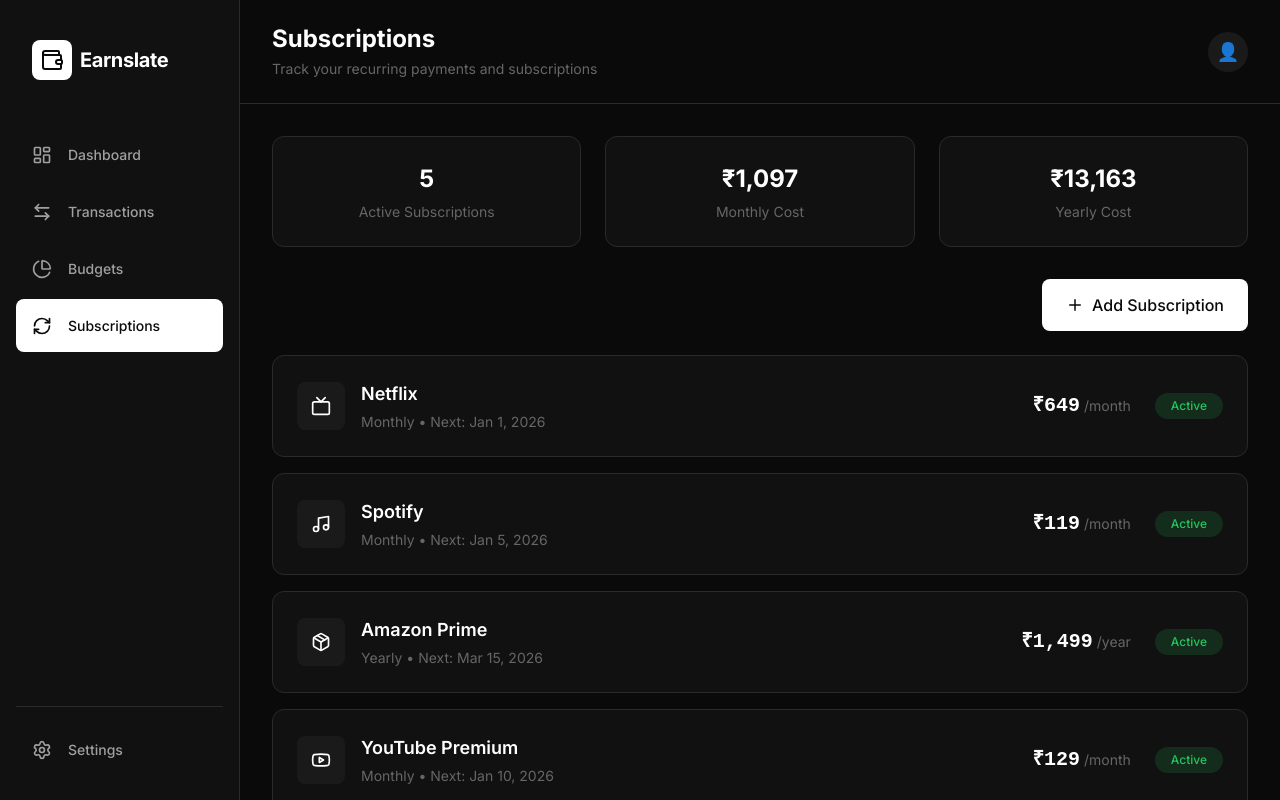
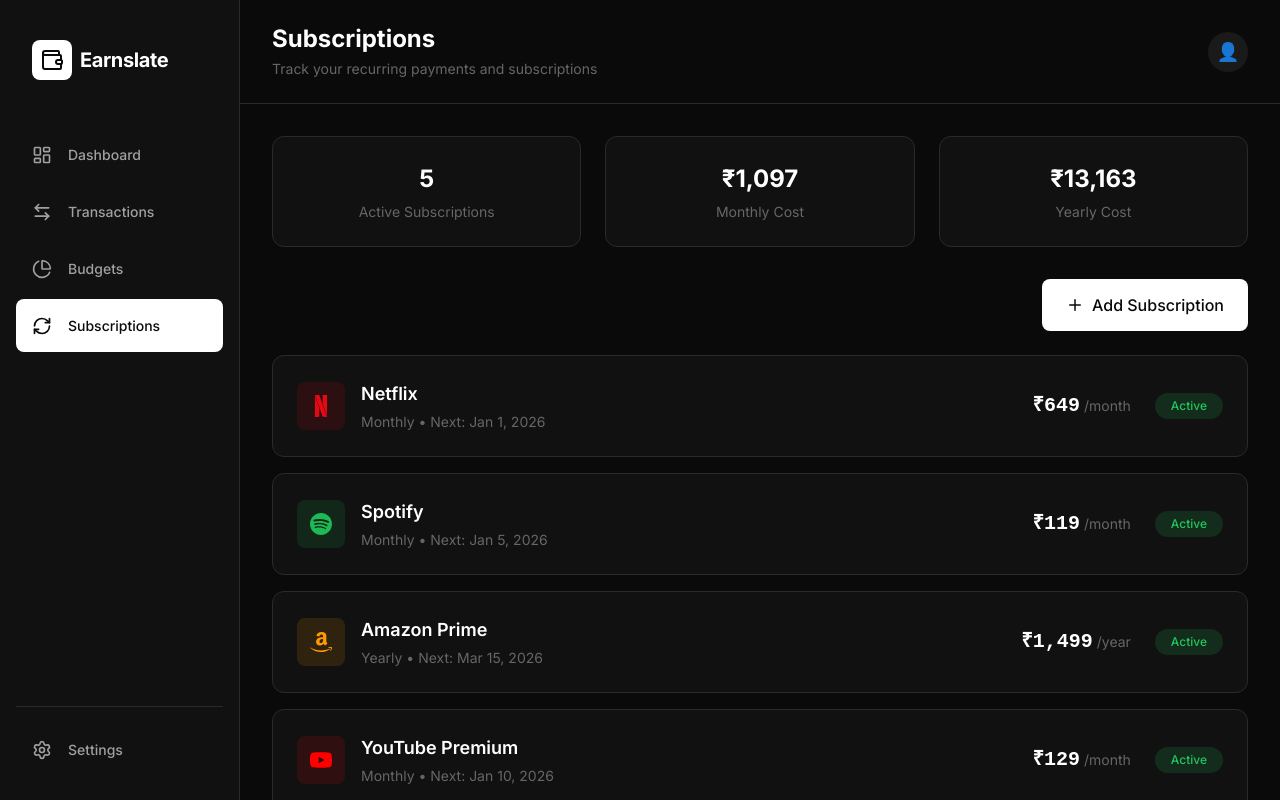
Before and after one commit to qtremors/earnslate, a Next.js app in the folder earnslate-app/: page /subscriptions in a window 1280 px wide. Built offline with nearby package versions, Linux system fonts and the light colour scheme.

Commit message:
feat: add brand icons for subscription services
- Added react-icons package for brand logos
- Netflix, Spotify, Amazon, YouTube, iCloud show actual logos
- Each service icon uses its brand color as background tint

```diff
--- a/earnslate-app/package.json
+++ b/earnslate-app/package.json
@@ -12,7 +12,8 @@
     "lucide-react": "^0.561.0",
     "next": "16.0.10",
     "react": "19.2.1",
-    "react-dom": "19.2.1"
+    "react-dom": "19.2.1",
+    "react-icons": "^5.5.0"
   },
   "devDependencies": {
     "@types/node": "^20",
--- a/earnslate-app/src/app/subscriptions/page.tsx
+++ b/earnslate-app/src/app/subscriptions/page.tsx
@@ -1,25 +1,26 @@
 import Header from '@/components/Header';
 import Card from '@/components/Card';
 import Button from '@/components/Button';
+import { Plus } from 'lucide-react';
+// Brand icons from Simple Icons via react-icons
 import {
-    Tv,
-    Music,
-    Package,
-    Youtube,
-    Cloud,
-    Dumbbell,
-    Plus
-} from 'lucide-react';
+    SiNetflix,
+    SiSpotify,
+    SiAmazon,
+    SiYoutube,
+    SiIcloud,
+} from 'react-icons/si';
+import { Dumbbell } from 'lucide-react';
 import styles from './page.module.css';
 
 // ===== Sample Data =====
 const subscriptions = [
-    { id: 1, name: 'Netflix', amount: 649, cycle: 'monthly', nextBilling: 'Jan 1, 2026', icon: Tv, active: true },
-    { id: 2, name: 'Spotify', amount: 119, cycle: 'monthly', nextBilling: 'Jan 5, 2026', icon: Music, active: true },
-    { id: 3, name: 'Amazon Prime', amount: 1499, cycle: 'yearly', nextBilling: 'Mar 15, 2026', icon: Package, active: true },
-    { id: 4, name: 'YouTube Premium', amount: 129, cycle: 'monthly', nextBilling: 'Jan 10, 2026', icon: Youtube, active: true },
-    { id: 5, name: 'iCloud Storage', amount: 75, cycle: 'monthly', nextBilling: 'Jan 12, 2026', icon: Cloud, active: true },
-    { id: 6, name: 'Gym Membership', amount: 1200, cycle: 'monthly', nextBilling: 'Jan 1, 2026', icon: Dumbbell, active: false },
+    { id: 1, name: 'Netflix', amount: 649, cycle: 'monthly', nextBilling: 'Jan 1, 2026', icon: SiNetflix, color: '#E50914', active: true },
+    { id: 2, name: 'Spotify', amount: 119, cycle: 'monthly', nextBilling: 'Jan 5, 2026', icon: SiSpotify, color: '#1DB954', active: true },
+    { id: 3, name: 'Amazon Prime', amount: 1499, cycle: 'yearly', nextBilling: 'Mar 15, 2026', icon: SiAmazon, color: '#FF9900', active: true },
+    { id: 4, name: 'YouTube Premium', amount: 129, cycle: 'monthly', nextBilling: 'Jan 10, 2026', icon: SiYoutube, color: '#FF0000', active: true },
+    { id: 5, name: 'iCloud Storage', amount: 75, cycle: 'monthly', nextBilling: 'Jan 12, 2026', icon: SiIcloud, color: '#3693F3', active: true },
+    { id: 6, name: 'Gym Membership', amount: 1200, cycle: 'monthly', nextBilling: 'Jan 1, 2026', icon: Dumbbell, color: null, active: false },
 ];
 
 export default function SubscriptionsPage() {
@@ -72,8 +73,11 @@
                         return (
                             <Card key={sub.id} className={`${styles.subscriptionCard} ${!sub.active ? styles.inactive : ''}`} hover>
                                 <div className={styles.subscriptionMain}>
-                                    <div className={styles.subscriptionIcon}>
-                                        <Icon size={20} />
+                                    <div
+                                        className={styles.subscriptionIcon}
+                                        style={sub.color ? { background: `${sub.color}20`, color: sub.color } : undefined}
+                                    >
+                                        <Icon size={22} />
                                     </div>
                                     <div className={styles.subscriptionInfo}>
                                         <span className={styles.subscriptionName}>{sub.name}</span>
```
Also changed, not shown: 1 other file (tests, documents, lock files or other folders).
